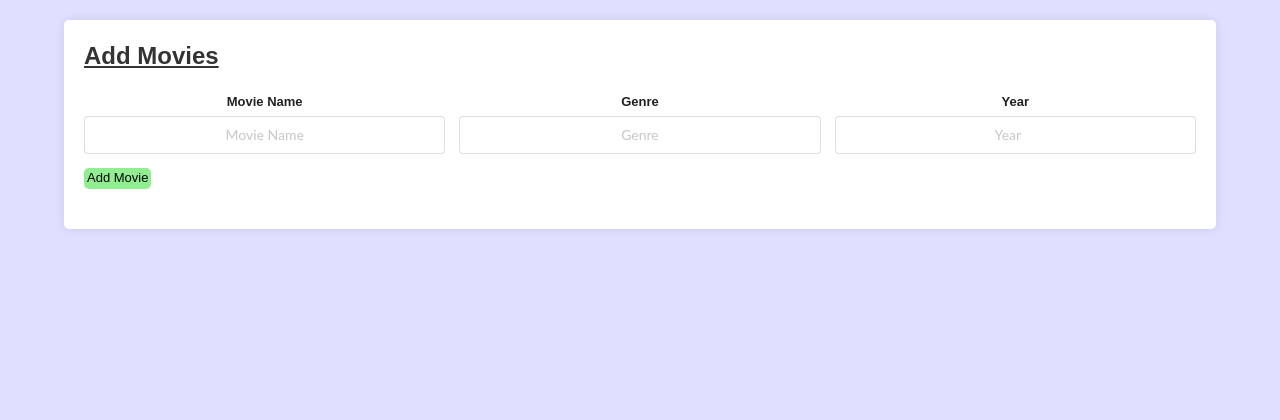
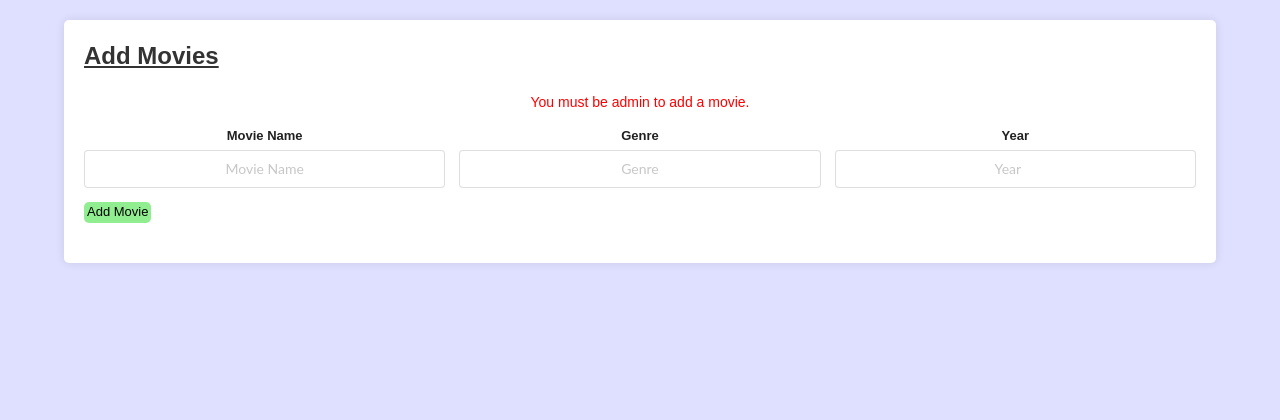
Before and after one commit to Soaring-Bird/HSC-T1, a Flask app: page /add in a window 1280 px wide. Shown: the part 58-478 px from the top of the page. Run offline with Flask 3, Linux system fonts and the light colour scheme; some libraries are stand-ins or nearby versions.

Commit message:
Message feedback for errors and successful entries

```diff
--- a/app.py
+++ b/app.py
@@ -24,12 +24,14 @@ def signup():
         password = request.form.get('password')
         username = request.form.get('username')
         if password != request.form.get('password_confirmation'):
-            return render_template('signup.html')
+            return render_template('signup.html', message="Passwords do not match", category="error")
+        if query_db("SELECT 1 FROM users WHERE username = ?", (username,)):
+            return render_template('signup.html', message="Username already exists", category="error")
         hashed_password = sha1(password.encode('utf-8')).hexdigest()
         query_db("INSERT INTO users (username, email, password) VALUES (?, ?, ?)",
         (username, request.form.get('mail'), hashed_password), commit=True)
-        return render_template('signup.html')
-    return render_template('signup.html')
+        return render_template('signup.html', message="Account created successfully! Please log in.", category="success")
+    return render_template('signup.html', message=' ')
 
 @app.route('/login', methods=['GET', 'POST'])
 def login():
@@ -40,9 +42,9 @@ def login():
         user = query_db("SELECT * FROM users WHERE username = ? AND password = ?", (username, hashed_password))
         if user:
             session['username'] = username
-            return render_template('login.html')
+            return render_template('login.html', message="Login successful", category="success")
         else:
-            return render_template('login.html')
+            return render_template('login.html', message="Invalid username or password", category="error")
     return render_template('login.html')
 
 @app.route('/logout')
@@ -59,23 +61,28 @@ def browse_reviews():
 
 @app.route('/add', methods=['GET', 'POST'])
 def add():
+    if not session.get('username'): #will be modified for admin update
+        return render_template('add.html', message='You must be admin to add a movie.', category='error')
     if request.method == 'POST':
         query_db(f"INSERT INTO movies (movieName, genre, year) VALUES (?, ?, ?)",
                  (request.form['name'], request.form['genre'], request.form['year']), commit=True)
-        return render_template('add.html')
+        return render_template('add.html', message=f'Movie added!', category='success')
     return render_template('add.html')
 
 @app.route('/review/<int:id>')
 def review(id):
     title, year, genre = query_db("SELECT movieName, year, genre FROM movies WHERE movieID = ?", (id,))[0]
     reviews = query_db("SELECT * FROM mReviews WHERE movieID = ?", (id,))
-    return render_template('review.html', main=reviews, heading=f"{title}-{year}-{genre}",  item=id)
+    return render_template('review.html', main=reviews, heading=f"{title}-{year}-{genre}",
+        message=request.args.get('message'), category=request.args.get('category'), item=id)
 
 @app.route('/addreview/<int:id>', methods=['POST'])
 def add_review(id):
+    if not session.get('username'): #in case added by url
+        return redirect(url_for('review', id=id, message='You must sign in to review!', category='error'))
     query_db(f"INSERT INTO mReviews (user, stars, comment, movieID) VALUES (?, ?, ?, ?)",
              (session['username'], int(request.form.get('stars')), request.form['comment'], id), commit=True)
-    return redirect(url_for('review', id=id))
+    return redirect(url_for('review', id=id, message="Review added!", category='success'))
 
 
 if __name__ == '__main__':
--- a/templates/add.html
+++ b/templates/add.html
@@ -3,6 +3,9 @@
 {% block content %}
 
 <h2 class="left"><u>Add Movies</u></h2>
+{% if message %}
+    <p class="{{ category }}">{{ message }}</p>
+{% endif %}
 <div class="ui form">
     <form method="POST">
         <div class="three fields">
--- a/templates/login.html
+++ b/templates/login.html
@@ -5,6 +5,9 @@
 {% block content %}
 <div class="ui padded center aligned text ">
   <h1 class="ui header">Log In</h1>
+  {% if message %}
+    <p class="{{ category }}">{{ message }}</p>
+  {% endif %}
   <br>
   <form method="POST" action="{{ url_for('login') }}">
     <div class="field">
--- a/templates/review.html
+++ b/templates/review.html
@@ -6,6 +6,9 @@
 <hr>
 <p class="review-prompt">What did you think of it?</p>
 <form action="{{ url_for('add_review', id=item) }}" method="post" class="ui form">
+    {% if message %}
+        <p class="formtxt {{ category }}">{{ message }}</p>
+    {% endif %}
     <p class="formtxt">Select a star rating here</p>
     <div class="my-rating">
         <input type="radio" name="stars" id="star5" value="5" required="required"><label for="star5">★</label>
--- a/templates/signup.html
+++ b/templates/signup.html
@@ -5,6 +5,9 @@
 
 <div class="ui padded center aligned text">
   <h1 class="ui header">Sign Up</h1>
+  {% if message %}
+    <p class="{{ category }}">{{ message }}</p>
+  {% endif %}
   <form method="POST">
     <div class="field">
       <div class="ui left icon input">
```
Also changed, not shown: main.db.
